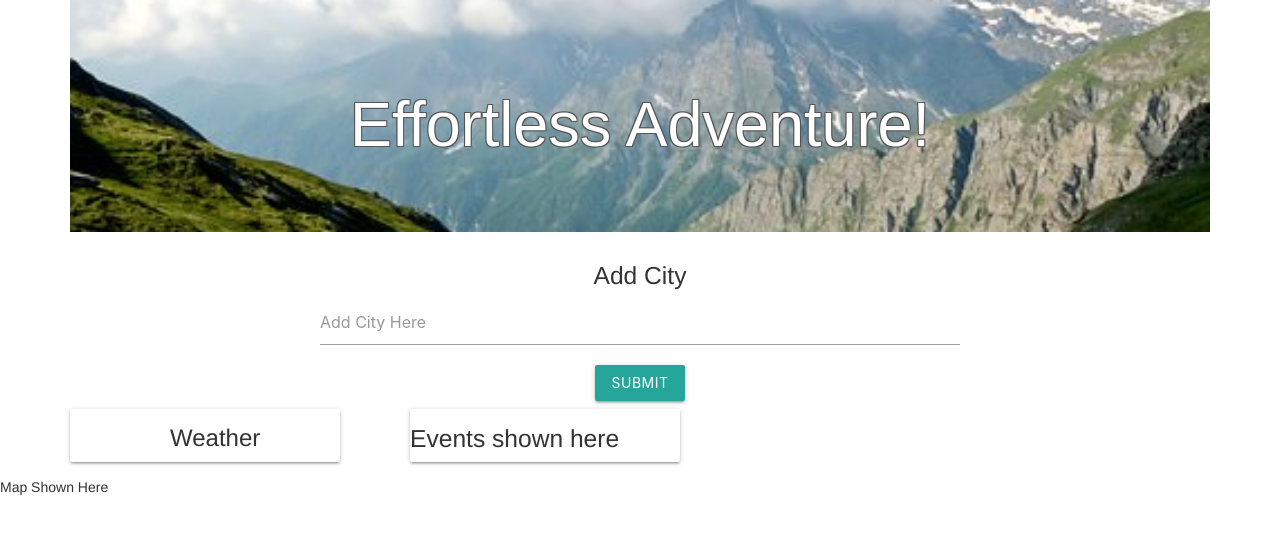
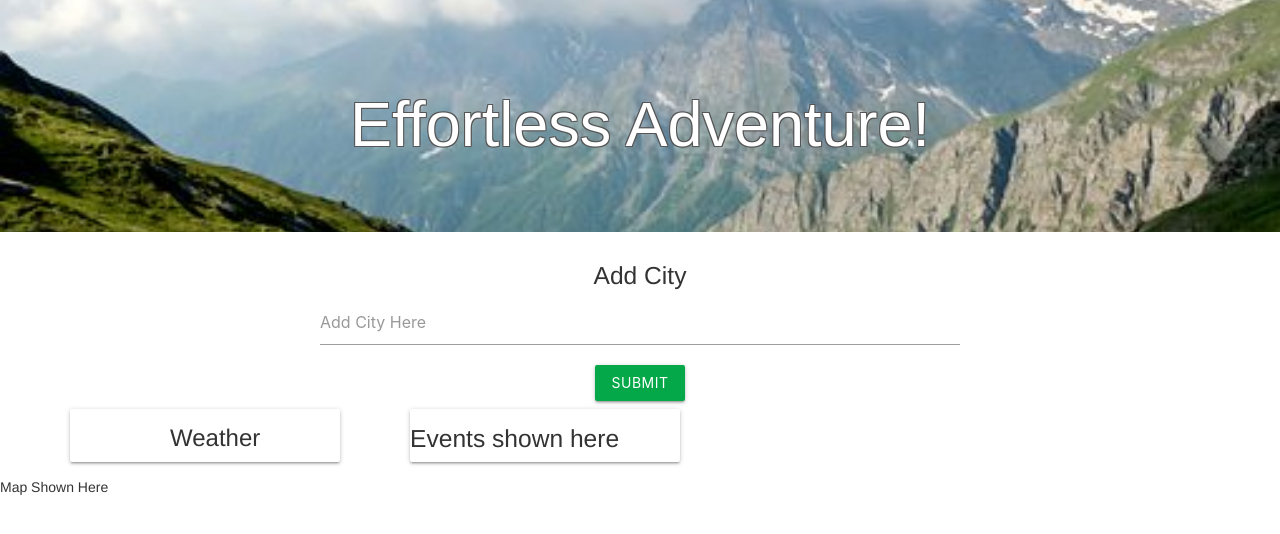
Before and after one commit to kmalillos/Effortless-Adventure, a plain HTML site: page index.html in a window 1280 px wide. Drawn offline with nearby package versions, Linux system fonts and the light colour scheme; no server answers.

Commit message:
added some css coloring

```diff
--- a/assets/css/style.css
+++ b/assets/css/style.css
@@ -1,8 +1,6 @@
 .jumbotron{
     text-align:center!important;
     background:url("../images/mountain-3590181__340\ \(1\)jumbo.jpg");
-    margin-left: 70px;
-    margin-right: 70px;
     background-position: center;
     background-repeat: no-repeat;
     background-size: cover;
@@ -50,3 +48,6 @@ button {
     padding: 0;
     background-color:navy;
 }
+#add-city{
+    background-color:rgb(4, 168, 72);
+}
```
